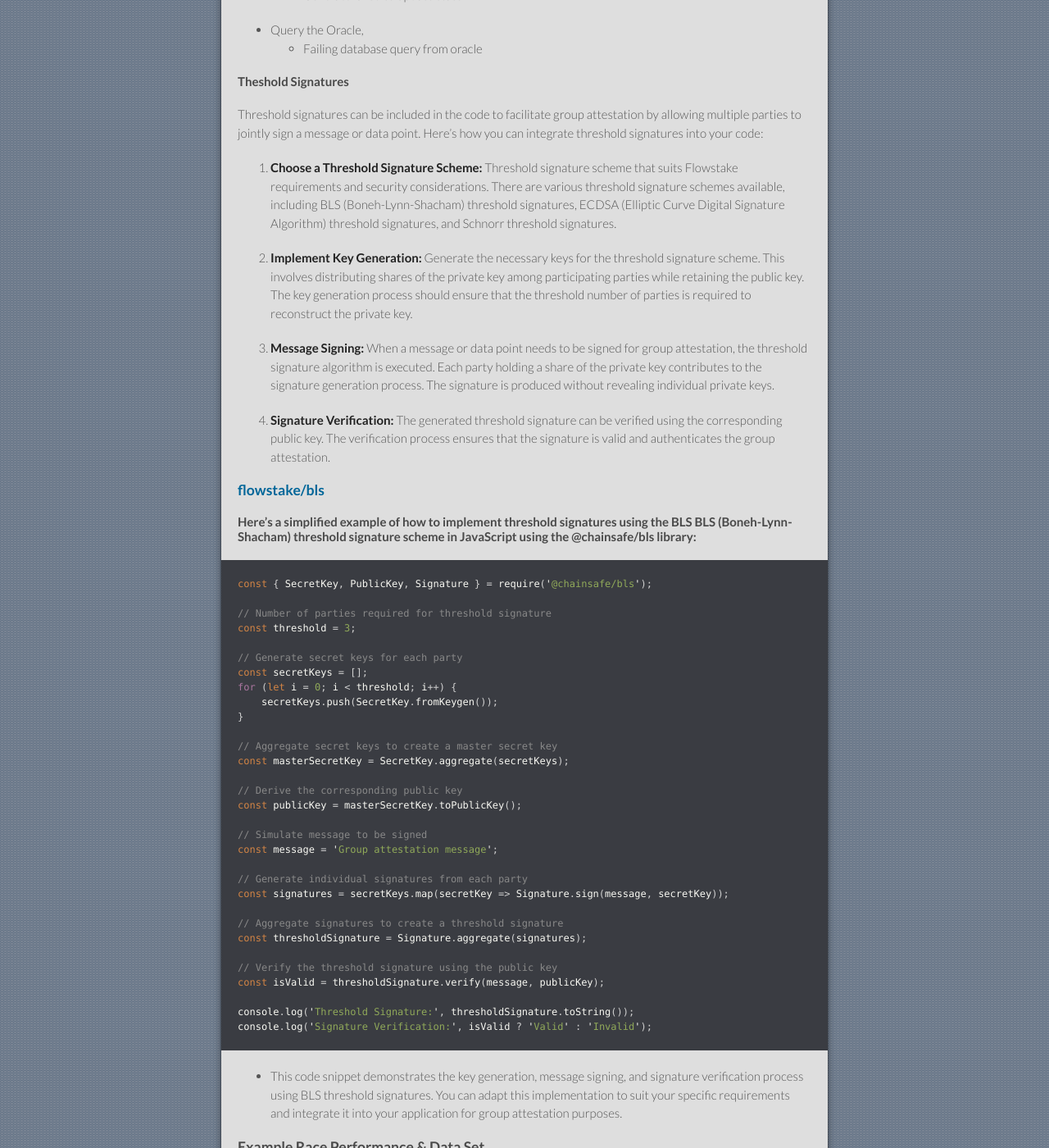
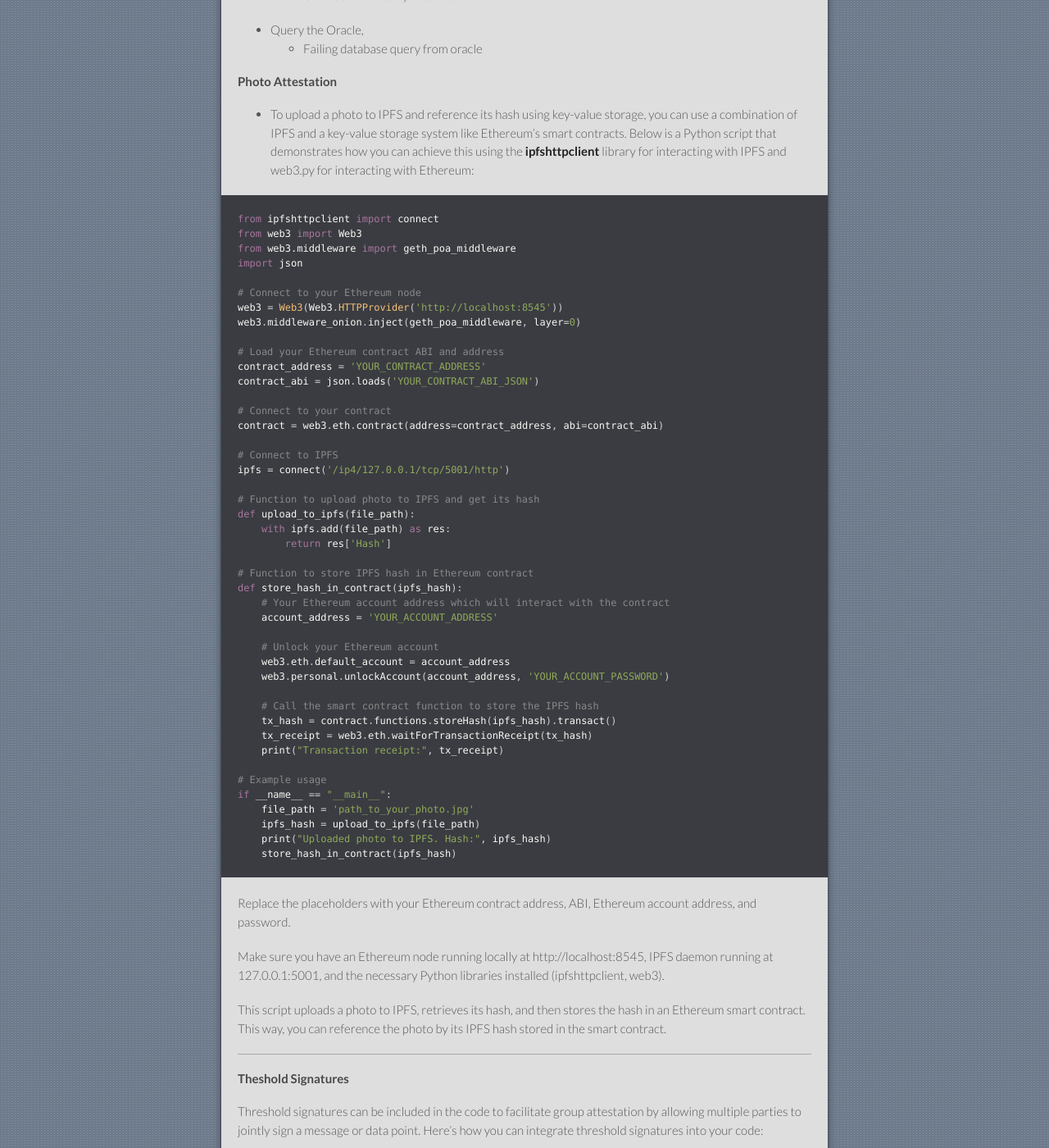
Before and after one commit to flowstake/flowstake.github.io, a Jekyll site: the page built from index.md, in a window 1280 px wide and 1400 px high, scrolled down 4368 px. Shown: the whole window at 82% size. Built offline with Jekyll 4.4.1, drawn with Linux system fonts in a browser that asks for light colours; our own code applies the rules of GitHub Pages for plain Markdown files; some of the changed text lies outside the part shown.

Commit message:
Update index.md

````diff
--- a/index.md
+++ b/index.md
@@ -135,6 +135,65 @@ The state transitions are triggered via a call to the Oracle (leading to accompl
 * Query the Oracle,
     * Failing database query from oracle
 
+#### Photo Attestation
+
+* To upload a photo to IPFS and reference its hash using key-value storage, you can use a combination of IPFS and a key-value storage system like Ethereum's smart contracts. Below is a Python script that demonstrates how you can achieve this using the **ipfshttpclient** library for interacting with IPFS and web3.py for interacting with Ethereum:
+
+```python
+from ipfshttpclient import connect
+from web3 import Web3
+from web3.middleware import geth_poa_middleware
+import json
+
+# Connect to your Ethereum node
+web3 = Web3(Web3.HTTPProvider('http://localhost:8545'))
+web3.middleware_onion.inject(geth_poa_middleware, layer=0)
+
+# Load your Ethereum contract ABI and address
+contract_address = 'YOUR_CONTRACT_ADDRESS'
+contract_abi = json.loads('YOUR_CONTRACT_ABI_JSON')
+
+# Connect to your contract
+contract = web3.eth.contract(address=contract_address, abi=contract_abi)
+
+# Connect to IPFS
+ipfs = connect('/ip4/127.0.0.1/tcp/5001/http')
+
+# Function to upload photo to IPFS and get its hash
+def upload_to_ipfs(file_path):
+    with ipfs.add(file_path) as res:
+        return res['Hash']
+
+# Function to store IPFS hash in Ethereum contract
+def store_hash_in_contract(ipfs_hash):
+    # Your Ethereum account address which will interact with the contract
+    account_address = 'YOUR_ACCOUNT_ADDRESS'
+
+    # Unlock your Ethereum account
+    web3.eth.default_account = account_address
+    web3.personal.unlockAccount(account_address, 'YOUR_ACCOUNT_PASSWORD')
+
+    # Call the smart contract function to store the IPFS hash
+    tx_hash = contract.functions.storeHash(ipfs_hash).transact()
+    tx_receipt = web3.eth.waitForTransactionReceipt(tx_hash)
+    print("Transaction receipt:", tx_receipt)
+
+# Example usage
+if __name__ == "__main__":
+    file_path = 'path_to_your_photo.jpg'
+    ipfs_hash = upload_to_ipfs(file_path)
+    print("Uploaded photo to IPFS. Hash:", ipfs_hash)
+    store_hash_in_contract(ipfs_hash)
+```
+
+Replace the placeholders with your Ethereum contract address, ABI, Ethereum account address, and password.
+
+Make sure you have an Ethereum node running locally at http://localhost:8545, IPFS daemon running at 127.0.0.1:5001, and the necessary Python libraries installed (ipfshttpclient, web3).
+
+This script uploads a photo to IPFS, retrieves its hash, and then stores the hash in an Ethereum smart contract. This way, you can reference the photo by its IPFS hash stored in the smart contract.
+
+* * *
+
 #### Theshold Signatures
 
 Threshold signatures can be included in the code to facilitate group attestation by allowing multiple parties to jointly sign a message or data point. Here's how you can integrate threshold signatures into your code:
@@ -212,13 +271,13 @@ IPFS is a distributed system for storing and accessing files, websites, applicat
 ### Recording .TCX Files from Strava on IPFS:
 
 #### 1. Generate .TCX Files from Strava:
-Strava provides an API that allows you to fetch activity data, including .TCX files, for individual workouts. You would need to authenticate your requests using OAuth 2.0 and then use the appropriate endpoints to download the .TCX files for the desired activities.
+Strava provides an API that allows to fetch activity data, including .TCX files, for individual workouts. Requires authentication with requests using OAuth 2.0 and then use the appropriate endpoints to download the .TCX files for the desired activities.
 
 #### 2. Install IPFS:
-You'll need to install IPFS on your local machine or set up a node on a server. IPFS provides instructions for installation and configuration on their website.
+Install IPFS on local machine or set up a node on a server. IPFS provides instructions for installation and configuration on their website.
 
 #### 3. Add .TCX Files to IPFS:
-Once you have the .TCX files downloaded, you can add them to IPFS using the **ipfs add** command. This command will generate a unique hash for each file and store it in the IPFS network.
+Once the .TCX files are downloaded, add them to IPFS using the **ipfs add** command. This command will generate a unique hash for each file and store it in the IPFS network.
 
 ```bash
 ipfs add file.tcx
````
Also changed, not shown: other parts of index.md (+2 -2 lines).
